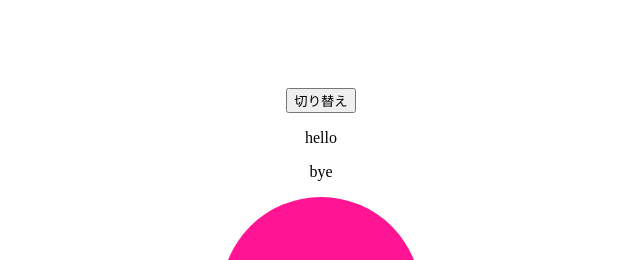
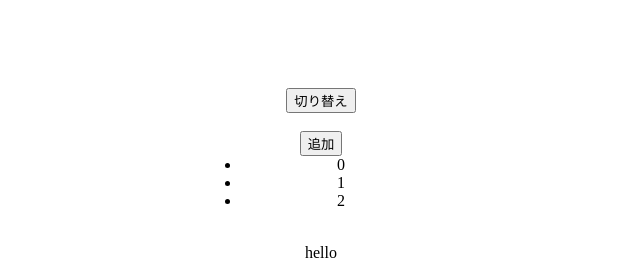
Before and after one commit to t-tazy/vue_transition_animation, a Vue app: page / in a window 1280 px wide. Shown: the top 260 px of the page, without its empty margins (319-959 px from the left). Built offline with nearby package versions, Linux system fonts and the light colour scheme.

Commit message:
transition-group

```diff
--- a/src/App.vue
+++ b/src/App.vue
@@ -1,6 +1,14 @@
 <template>
   <div class="main">
     <button @click="show = !show">切り替え</button>
+    <br><br>
+    <button @click="add">追加</button>
+    <ul style="width: 200px; margin: auto;">
+      <transition-group>
+        <li style="cursor: pointer;" @click="remove(index)" v-for="(number, index) in numbers" :key="number">{{ number }}</li>
+      </transition-group>
+    </ul>
+    <br>
     <transition name="fade">
       <p v-if="show">hello</p>
     </transition>
@@ -43,6 +51,8 @@ import ComponentB from "./components/ComponentB.vue";
 export default {
   data() {
     return {
+      numbers: [0, 1, 2],
+      nextNumber: 3,
       show: true,
       myComponent: "ComponentA"
     };
@@ -52,6 +62,16 @@ export default {
     ComponentB
   },
   methods: {
+    randomIndex() {
+      return Math.floor(Math.random() * this.numbers.length);
+    },
+    add() {
+      this.numbers.splice(this.randomIndex(), 0, this.nextNumber);
+      this.nextNumber += 1;
+    },
+    remove(index) {
+      this.numbers.splice(index, 1);
+    },
     beforeEnter(el) {
       /* 現れる前 */
       el.style.transform = 'scale(0)'
```
